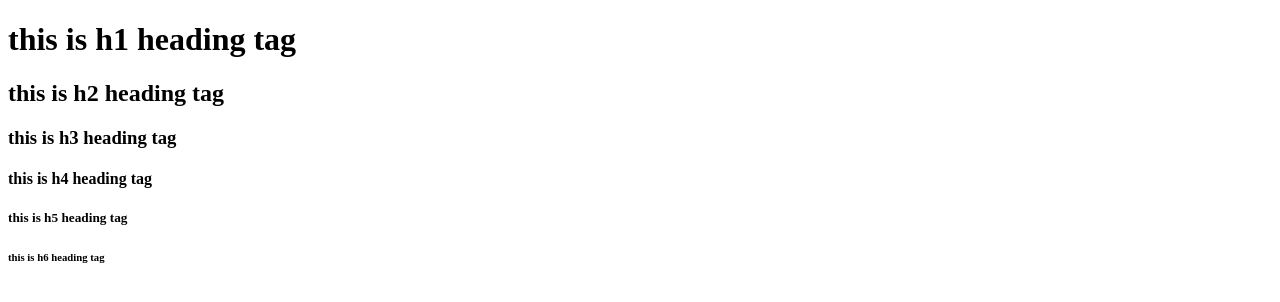
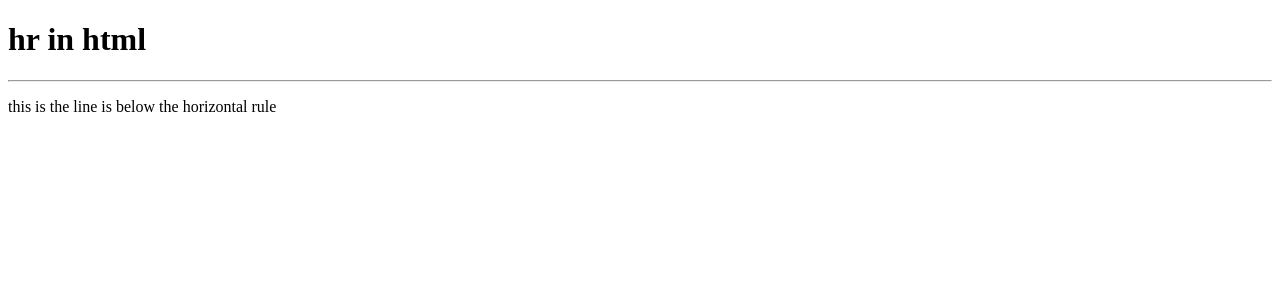
Before and after one commit to SakshiGurdale/HTML, a plain HTML site: page 01_html_heading.html in a window 1280 px wide. Drawn offline with Linux system fonts and the light colour scheme.

Commit message:
html hr tag

```diff
--- a/01_html_heading.html
+++ b/01_html_heading.html
@@ -6,11 +6,8 @@
     <title>Document</title>
 </head>
 <body>
-    <h1>this is h1 heading tag</h1>
-    <h2>this is h2 heading tag</h2>
-    <h3>this is h3 heading tag</h3>
-    <h4>this is h4 heading tag</h4>
-    <h5>this is h5 heading tag</h5>
-    <h6>this is h6 heading tag</h6>
+   <h1>hr in html</h1>
+   <hr>
+   <p>this is the line is below the horizontal rule</p>
 </body>
 </html>
```
